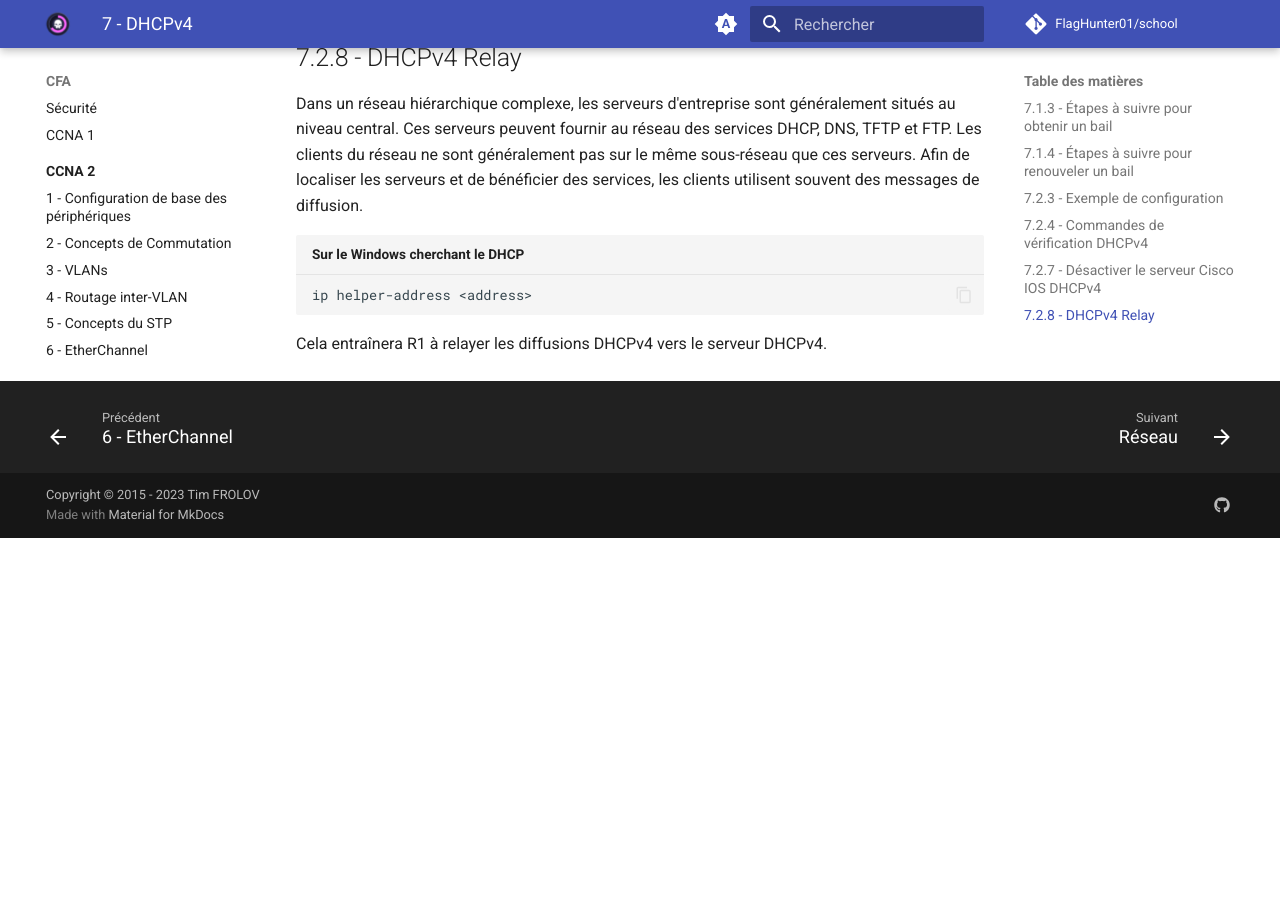
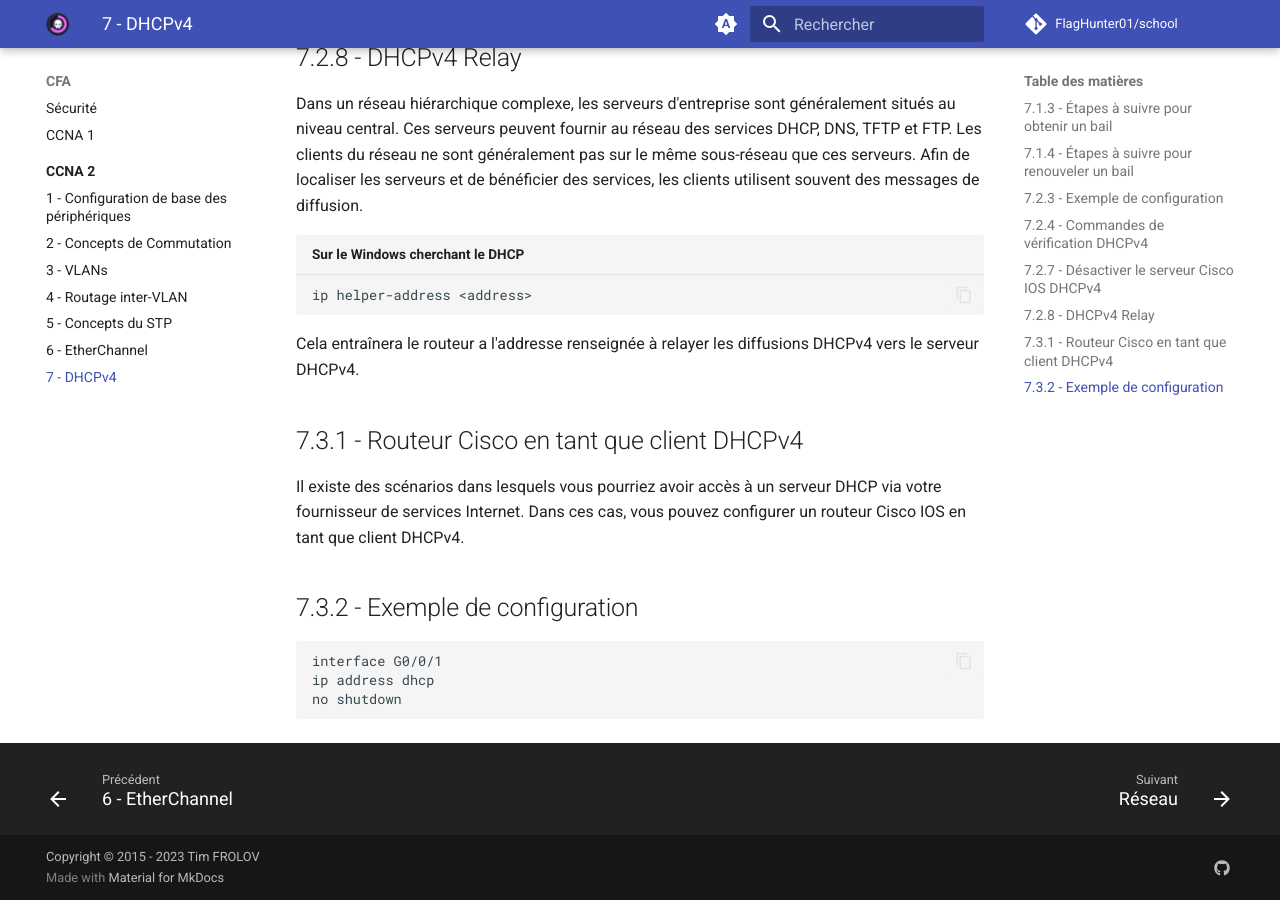
Before and after one commit to Sech-zehn/school, an MkDocs documentation site: the page built from docs/cfa/7.md, in a window 1280 px wide and 900 px high, scrolled down 1179 px. Built offline with MkDocs 1.6.1 and Material for MkDocs 9.7.7, drawn with Linux system fonts in a browser that asks for light colours; comment, search, counter and statistics services are not loaded; before the commit the page ends 1717 px from its top, so only the background shows below that.

Commit message:
Finir rédaction de 7

````diff
--- a/docs/cfa/7.md
+++ b/docs/cfa/7.md
@@ -51,4 +51,16 @@ Dans un réseau hiérarchique complexe, les serveurs d'entreprise sont général
 ip helper-address <address>
 ```
 
-Cela entraînera R1 à relayer les diffusions DHCPv4 vers le serveur DHCPv4.
+Cela entraînera le routeur a l'addresse renseignée à relayer les diffusions DHCPv4 vers le serveur DHCPv4.
+
+## 7.3.1 - Routeur Cisco en tant que client DHCPv4
+
+Il existe des scénarios dans lesquels vous pourriez avoir accès à un serveur DHCP via votre fournisseur de services Internet. Dans ces cas, vous pouvez configurer un routeur Cisco IOS en tant que client DHCPv4.
+
+## 7.3.2 - Exemple de configuration
+
+```
+interface G0/0/1
+ip address dhcp
+no shutdown
+```
````
